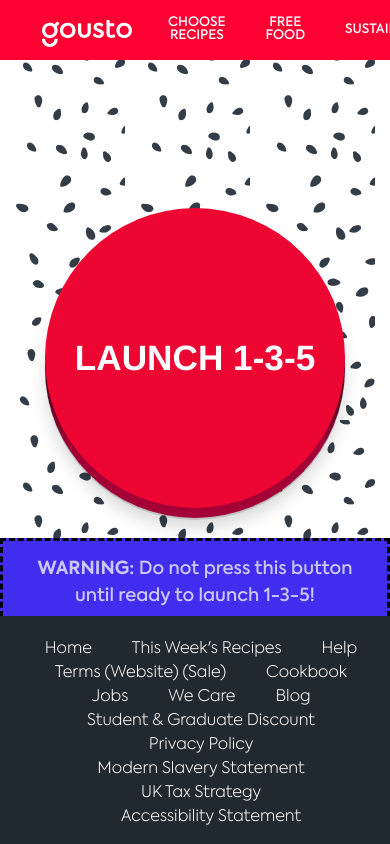
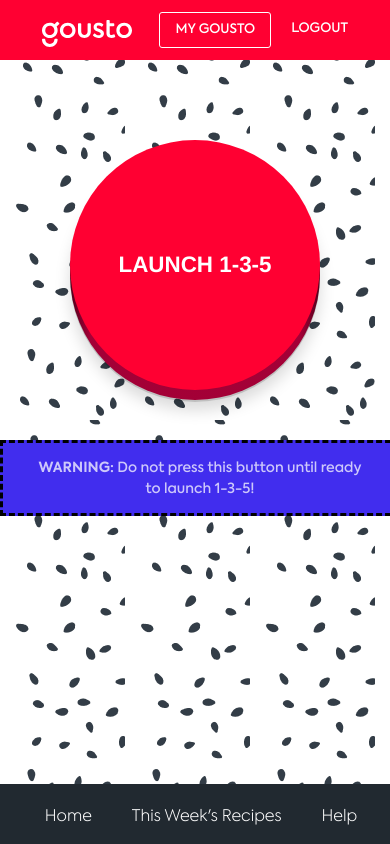
Before and after one commit to stevescode/launchbutton, a React (Create React App) app: page / in a window 390 px wide. Built offline with nearby package versions, Linux system fonts and the light colour scheme.

Commit message:
refactoring for mobile viewport

```diff
--- a/src/App.css
+++ b/src/App.css
@@ -1,3 +1,9 @@
+:root {
+  --color-blue: #412DEE;
+  --color-red: #FF0032;
+  --color-dark: #212930;
+}
+
 @font-face {
   font-family: Axiforma;
   src: url('./assets/fonts/Axiforma-Medium.woff2') format("woff2"), url('./assets/fonts/Axiforma-Medium.woff2') format("woff");
@@ -17,14 +23,6 @@
   font-style: normal;
 }
 
-.App {
-  display: flex;
-  flex-direction: column;
-  align-items: center;
-  justify-content: center;
-  height: 100vh;
-}
-
 body {
   font-family: Axiforma, Helvetica, sans-serif;
   font-weight: 700;
@@ -32,21 +30,25 @@
   background-repeat: repeat;
 }
 
-#root > div > div > div.countdown-item.fade-in.last-div {
-  width:1000px;
+#root > div > div > div.fade-in.launch-party.last-div {
   text-align: center;
   padding:0;
 }
 
-#root > div > div > div.countdown-item.fade-in.last-div div {
-  font-size:8rem;
-     text-transform: uppercase;
+#root > div > div > div.fade-in.launch-party {
+  background:white;
+  font-family: Axiforma-Bold, Helvetica, sans-serif;
+}
+
+#root > div > div > div.fade-in.launch-party.last-div div {
+    font-size:8rem;
+    text-transform: uppercase;
     background-image: linear-gradient(
       -225deg,
-      #231557 0%,
-      #44107a 29%,
-      #ff1361 67%,
-      #fff800 100%
+      var(--color-dark) 0%,
+      var(--color-blue) 29%,
+      var(--color-red) 67%,
+      var(--color-dark) 100%
     );
     background-size: auto auto;
     background-clip: border-box;
@@ -59,7 +61,6 @@
     animation: textclip 2s linear infinite;
     display: inline-block;
     text-align: center;
-    width:1000px;
   }
 
   @keyframes textclip {
@@ -70,23 +71,24 @@
 
 
 .countdown-text {
-  display: flex;
-  justify-content: center;
-  align-items: center;
-  height: 100vh;
-  position: relative;
-  width:600px;
-  height:200px;
+  position: absolute;
+  top: 30%;
+  left: 50%;
+  transform: translate(-50%, -30%);
+  width: 1000px; /* Set the width of your item */
 }
 
 .countdown-item {
   font-family: monospace;
   background:#ffffff;
-  padding: 10px 50px 10px 20px;
+  padding: 10px 20px 10px 20px;
+  border: 10px solid #000000;
+  text-overflow: clip;
   opacity: 0;
-  position: absolute;
   text-align: left;
+  margin: 0 200px;
   width:600px;
+  position:absolute;
 }
 
 .fade-in {
@@ -111,12 +113,14 @@
 
 .warning-container {
   display: block;
-  margin-top: 20px;
+  margin: 40px auto;
   text-align: center;
-  background: #412DEE;
+  background: var(--color-blue);
   color: #ffffff;
   padding: 14px 28px;
   border: 3px dashed black;
+  width:400px;
+  min-width:400px;
 }
 
 
@@ -138,3 +142,72 @@
     opacity: 0.5;
   }
 }
+
+@media screen and (max-width: 1060px) {
+  .mobile-hidden1060  {
+    display: none!important;
+  }
+}
+
+@media screen and (max-width: 550px) {
+  .mobile-hidden550  {
+    display: none!important;
+  }
+}
+
+@media screen and (max-width: 900px) {
+  .warning-container p {
+    font-size: 14px;
+  }
+}
+
+@media screen and (max-width: 750px) {
+  #root > div > div > div.fade-in.launch-party.last-div div {
+    font-size:6rem;
+  }
+  .countdown-text {
+    width: 600px; /* Set the width of your item */
+  }
+
+  .countdown-item {
+    margin: 0 100px;
+    width:400px;
+  }
+}
+
+@media screen and (max-width: 570px) {
+  #root > div > div > div.fade-in.launch-party.last-div div {
+    font-size:4rem;
+    padding: 0 100px;
+  }
+}
+
+@media screen and (max-width: 380px) {
+  #root > div > div > div.fade-in.launch-party.last-div div {
+    font-size:2rem;
+    padding: 0 50px;
+  }
+}
+
+@media screen and (max-width: 280px) {
+  #root > div > div > div.fade-in.launch-party.last-div div {
+    font-size:1.5rem!important;
+    padding: 0 50px!important;
+  }
+}
+
+@media screen and (max-width: 420px) {
+  #root > div > div > div.fade-in.launch-party.last-div div {
+    font-size:3rem;
+    padding:0;
+  }
+
+  .countdown-text {
+    width: 300px; /* Set the width of your item */
+  }
+
+  .countdown-item {
+    margin: 0 50px;
+    width:200px;
+  }
+}
--- a/src/App.js
+++ b/src/App.js
@@ -37,7 +37,7 @@
   return (
     <>
       <Header />
-      <div className="App d-flex justify-content-center align-items-center vh-100">
+      <div className="App">
         {currentDiv === config.divs.length - 1 && <ReactConfetti width={window.innerWidth} height={window.innerHeight} />}
         {showButton && <Button onClick={handleButtonClick} />}
         {showButton && <div className="warning-container"><p><strong>WARNING:</strong> Do not press this button until ready to launch 1-3-5!</p></div>}
@@ -47,14 +47,13 @@
             {config.divs.map((div, index) => (
               <div
                 key={index}
-                className={`countdown-item ${index === currentDiv ? 'fade-in' : 'fade-out'} ${
-                  index === config.divs.length - 1 ? 'last-div' : ''
-                }`}
+                className={`${div.className} ${index === currentDiv ? 'fade-in' : 'fade-out'} ${index === config.divs.length - 1 ? 'last-div' : ''}`}
                 style={div.style}
               >
                 {div.showLoadingDots && <LoadingDots content={div.content} duration={div.duration} />}
                 {!div.showLoadingDots && <div>{div.content}</div>}
               </div>
+
             ))}
           </div>
         )}
--- a/src/components/Button.css
+++ b/src/components/Button.css
@@ -1,3 +1,9 @@
+:root {
+  --color-blue: #412DEE;
+  --color-red: #FF0032;
+  --color-dark: #212930;
+}
+
 @font-face {
     font-family: 'Axiforma-ExtraBold';
     src: url('../assets/fonts/Axiforma-ExtraBold.otf') format('opentype');
@@ -20,6 +26,8 @@
     border-radius: 50%; /* Make the button circular */
     width:300px;
     height:300px;
+    min-height: 300px;
+    margin: 150px auto 0;
   }
   .shadow {
     position: absolute;
@@ -60,7 +68,7 @@
     justify-content: center;
     align-items: center;
     color: white;
-    background: #EE0632;
+    background: var(--color-red);
     will-change: transform;
     transform: translateY(-10px);
     transition:
@@ -98,3 +106,12 @@
   .pushable:focus:not(:focus-visible) {
     outline: none;
   }
+
+  @media screen and (max-width: 550px) {
+    .pushable {
+      width:250px;
+      height:250px;
+      font-size:1.4rem;
+      min-height: 250px;
+    }
+  }
--- a/src/components/Footer.css
+++ b/src/components/Footer.css
@@ -1,3 +1,9 @@
+:root {
+    --color-blue: #412DEE;
+    --color-red: #FF0032;
+    --color-dark: #212930;
+  }
+
 @font-face {
     font-family: Axiforma;
     src: url('../assets/fonts/Axiforma-Light.woff2') format("woff2"), url('../assets/fonts/Axiforma-Light.woff2') format("woff");
@@ -9,7 +15,7 @@
     font-family: Axiforma, Helvetica, sans-serif;
     font-weight: 400;
     font-size:16px;
-    background-color: #212930; /* Set your desired background color */
+    background-color: var(--color-dark);
     color: #fff;
     text-align: center;
     position: fixed;
--- a/src/components/Footer.js
+++ b/src/components/Footer.js
@@ -14,34 +14,34 @@
         <li class="Ga388f9 G1b59f4 16px G20ad7f">
             <a class="Ga8eb7b G8aa691 Gefef6b G5153a3 Gce18fe" href="/#" to="/help-centre" data-optimizely="footer-help-link" data-selid="footer-learn-more" title="Help">Help</a>
         </li>
-        <li class="Ga388f9 G1b59f4 16px G20ad7f">
+        <li class="Ga388f9 G1b59f4 16px G20ad7f mobile-hidden550">
             Terms (<a class="Ga8eb7b G8aa691 Gefef6b G5153a3 Gce18fe" href="/#" to="/terms-of-use" data-selid="footer-terms-of-use" title="Terms &amp; Conditions">Website</a>) (<a class="Ga8eb7b G8aa691 Gefef6b G5153a3 Gce18fe" href="/terms-and-conditions" to="/terms-and-conditions" data-selid="footer-terms-and-conditions" title="Terms &amp; Conditions for Sale of Goods">Sale</a>)
         </li>
-        <li class="Ga388f9 G1b59f4 16px G20ad7f">
+        <li class="Ga388f9 G1b59f4 16px G20ad7f mobile-hidden550">
             <a class="Ga8eb7b G8aa691 Gefef6b G5153a3 Gce18fe" href="/#" data-selid="footer-cookbook" to="/cookbook" title="Cookbook">Cookbook</a>
         </li>
-        <li class="Ga388f9 G1b59f4 16px G20ad7f">
+        <li class="Ga388f9 G1b59f4 16px G20ad7f mobile-hidden1060">
             <a class="Ga8eb7b G8aa691 Gefef6b G5153a3 Gce18fe" href="/#" to="/jobs" data-selid="footer-jobs" title="Jobs">Jobs</a>
         </li>
-        <li class="Ga388f9 G1b59f4 16px G20ad7f">
+        <li class="Ga388f9 G1b59f4 16px G20ad7f mobile-hidden1060">
             <a class="Ga8eb7b G8aa691 Gefef6b G5153a3 Gce18fe" href="/#" to="/blog/sustainability" data-selid="footer-we-care" title="We Care">We Care</a>
         </li>
-        <li class="Ga388f9 G1b59f4 16px G20ad7f">
+        <li class="Ga388f9 G1b59f4 16px G20ad7f mobile-hidden1060">
             <a class="Ga8eb7b G8aa691 Gefef6b G5153a3 Gce18fe" href="/#" to="/blog" data-selid="footer-blog" title="Blog">Blog</a>
         </li>
-        <li class="Ga388f9 G1b59f4 16px G20ad7f">
+        <li class="Ga388f9 G1b59f4 16px G20ad7f mobile-hidden1060">
             <a class="Ga8eb7b G8aa691 Gefef6b G5153a3 Gce18fe" href="/#" to="https://cook.gousto.co.uk/studentdiscount/" data-selid="footer-student-discount" title="Student &amp; Graduate Discount">Student &amp; Graduate Discount</a>
         </li>
-        <li class="Ga388f9 G1b59f4 16px G20ad7f">
+        <li class="Ga388f9 G1b59f4 16px G20ad7f mobile-hidden1060">
             <a class="Ga8eb7b G8aa691 Gefef6b G5153a3 Gce18fe" data-selid="footer-privacy-statement" title="Privacy Policy" href="/#">Privacy Policy</a>
         </li>
-        <li class="Ga388f9 G1b59f4 16px G20ad7f">
+        <li class="Ga388f9 G1b59f4 16px G20ad7f mobile-hidden1060">
             <a class="Ga8eb7b G8aa691 Gefef6b G5153a3 Gce18fe" data-selid="footer-modern-slavery-statement" title="Modern Slavery" href="/#">Modern Slavery<span class="G12b86d"> Statement</span></a>
         </li>
-        <li class="Ga388f9 G1b59f4 16px G20ad7f">
+        <li class="Ga388f9 G1b59f4 16px G20ad7f mobile-hidden1060">
             <a class="Ga8eb7b G8aa691 Gefef6b G5153a3 Gce18fe" href="/#" to="/build/156829/UK_Tax_Strategy.pdf" data-selid="footer-uk-tax-strategy" title="UK Tax Strategy">UK Tax Strategy</a>
         </li>
-        <li class="Ga388f9 G1b59f4 16px G20ad7f">
+        <li class="Ga388f9 G1b59f4 16px G20ad7f mobile-hidden1060">
             <a class="Ga8eb7b G8aa691 Gefef6b G5153a3 Gce18fe" data-selid="footer-accessibility-statement" title="Accessibility Statement" href="/#">Accessibility Statement</a>
         </li>
       </ul>
--- a/src/components/Header.css
+++ b/src/components/Header.css
@@ -1,3 +1,9 @@
+:root {
+  --color-blue: #412DEE;
+  --color-red: #FF0032;
+  --color-dark: #212930;
+}
+
 @font-face {
   font-family: Axiforma;
   src: url('../assets/fonts/Axiforma-Medium.woff2') format("woff2"), url('../assets/fonts/Axiforma-Medium.woff2') format("woff");
@@ -6,7 +12,7 @@
 }
 
 .custom-navbar {
-  background-color: #ff0032;
+  background-color: var(--color-red);
   padding: 9px 30px;
   height: 60px;
 }
@@ -52,7 +58,7 @@
   color: #fff!important;
   border: 1px solid #fff;
   border-radius: 3px;
-  background-color: #ff0032;
+  background-color: var(--color-red);
   padding: 7px 15px;
   text-decoration: none;
   min-width: 0;
--- a/src/components/Header.js
+++ b/src/components/Header.js
@@ -22,10 +22,10 @@
         </Navbar.Brand>
         <Nav className="mr-auto">
         <span class="header-nav-links">
-          <a class="header-nav-link" href="/#">Choose Recipes</a>
-          <a class="header-nav-link" href="/#">Free Food</a>
-          <a class="header-nav-link" href="/#" to="/blog/sustainability">Sustainability</a>
-          <a class="header-nav-link" href="/#" data-optimizely="desktop-header-help-link" to="/help-centre">Help</a>
+          <a class="header-nav-link mobile-hidden1060" href="/#">Choose Recipes</a>
+          <a class="header-nav-link mobile-hidden550" href="/#">Free Food</a>
+          <a class="header-nav-link mobile-hidden1060" href="/#" to="/blog/sustainability">Sustainability</a>
+          <a class="header-nav-link mobile-hidden1060" href="/#" data-optimizely="desktop-header-help-link" to="/help-centre">Help</a>
           <span role="button" tabindex="0" class="header-nav-end">
             <a class="header-nav-end-link" data-testing="myGoustoButtonLink" href="/#">My Gousto</a>
             <span role="button" tabindex="0" class="header-nav-end-button" data-testing="logoutButton">Logout</span>
--- a/src/config.json
+++ b/src/config.json
@@ -4,6 +4,7 @@
         "content": "📦 Updating Box Options",
         "duration": 3000,
         "showLoadingDots": true,
+        "className": "countdown-item",
         "style": {
           "color": "white",
           "background": "black",
@@ -13,8 +14,9 @@
       },
       {
         "content": "⚙️ Updating Subscription Options",
-        "duration": 2000,
+        "duration": 3000,
         "showLoadingDots": true,
+        "className": "countdown-item",
         "style": {
             "color": "white",
             "background": "black",
@@ -24,8 +26,9 @@
       },
       {
         "content": "🚩 Preparing Feature Flags",
-        "duration": 4000,
+        "duration": 3000,
         "showLoadingDots": true,
+        "className": "countdown-item",
         "style": {
             "color": "white",
             "background": "black",
@@ -37,6 +40,7 @@
         "content": "✅ Setting Allow-List",
         "duration": 3000,
         "showLoadingDots": true,
+        "className": "countdown-item",
         "style": {
             "color": "white",
             "background": "black",
@@ -48,6 +52,7 @@
         "content": "🛳 Triggering CircleCI Deployment",
         "duration": 3000,
         "showLoadingDots": true,
+        "className": "countdown-item",
         "style": {
             "color": "white",
             "background": "black",
@@ -57,8 +62,9 @@
       },
       {
         "content": "🧪 Running Final E2E Tests",
-        "duration": 8000,
+        "duration": 9000,
         "showLoadingDots": true,
+        "className": "countdown-item",
         "style": {
             "color": "white",
             "background": "black",
@@ -67,8 +73,9 @@
         }
       },
       {
-        "content": "1-3-5 LAUNCHED",
+        "content": "1-3-5    LAUNCHED",
         "duration": 2000,
+        "className": "launch-party",
         "style": {
         }
       }
```
